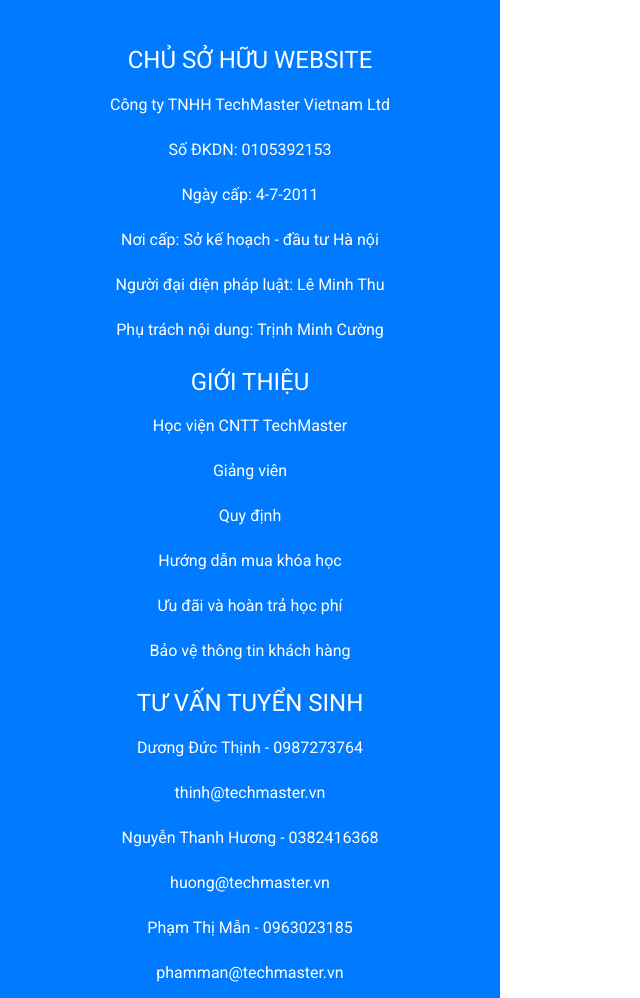
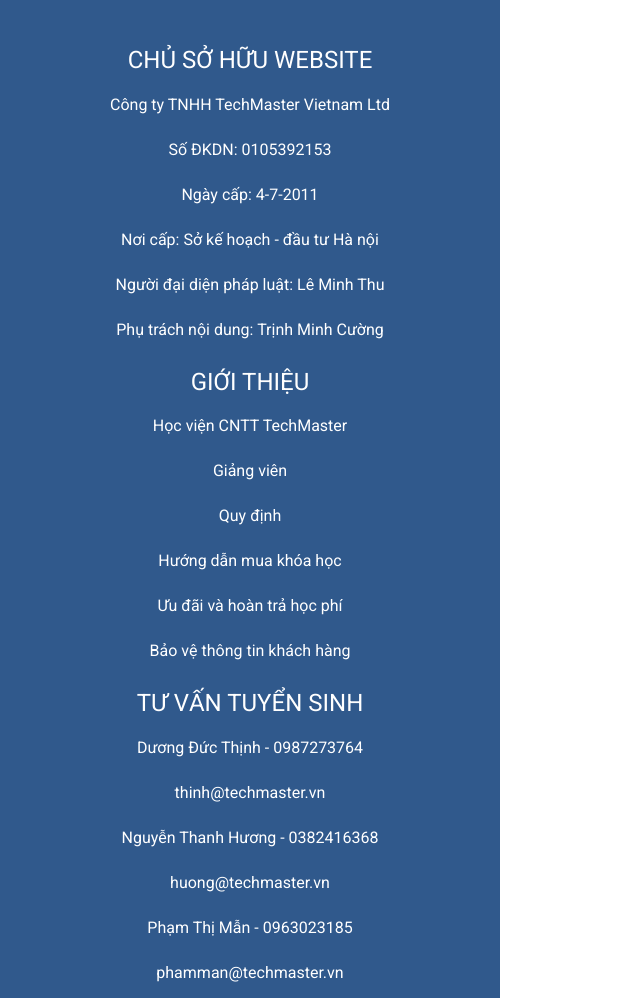
Before and after one commit to TranDuongHoan/TranDuongHoan.github.io, a plain HTML site: page day_03_card_12_05_2023/BTVN/Card.html in a window 1280 px wide. Shown: the top 998 px of the page, without its empty margins (0-640 px from the left). Drawn offline with Linux system fonts and the light colour scheme.

Commit message:
Update style.css

```diff
--- a/day_03_card_12_05_2023/BTVN/style.css
+++ b/day_03_card_12_05_2023/BTVN/style.css
@@ -9,7 +9,7 @@ body{
 }
 
 .card{
-    background-color: #007bff;
+    background-color: #30598c;
     color: white;
     width: 500px;
     overflow: hidden;
```
